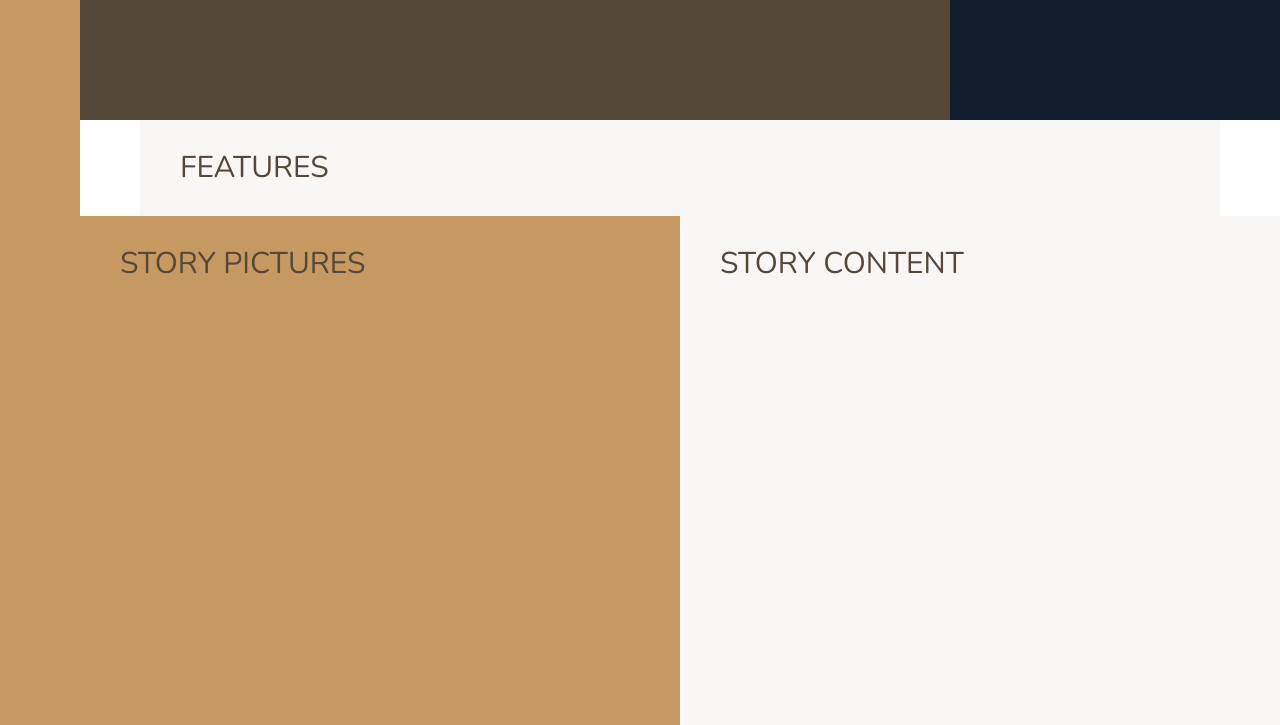
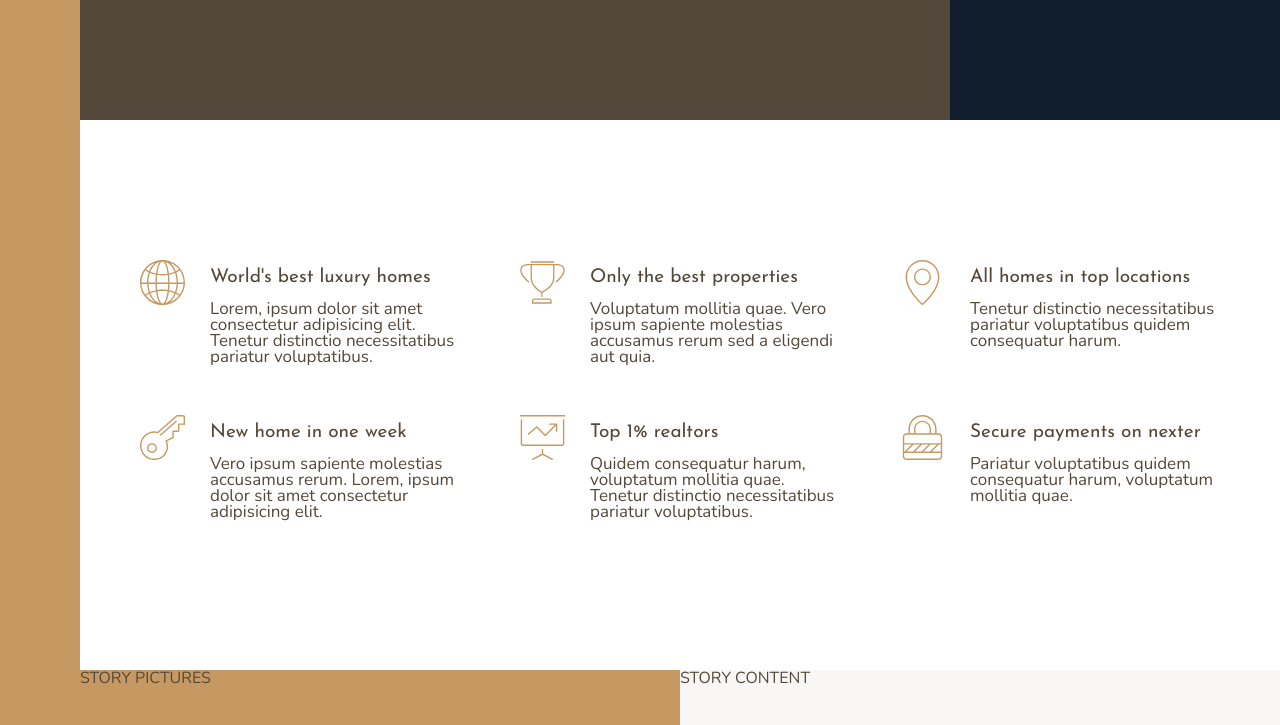
Before and after one commit to DevTruce/nexter, a website: page index.html in a window 1280 px wide. Shown: the part 520-1245 px from the top of the page. Drawn offline with nearby package versions, Linux system fonts and the light colour scheme.

Commit message:
completed feature section

```diff
--- a/index.html
+++ b/index.html
@@ -1,3 +1,5 @@
+<!-- Developer: Truce Ramcharitar -->
+
 <!DOCTYPE html>
 <html lang="en">
   <head>
@@ -14,22 +16,149 @@
 
     <title>nexter &mdash; your home, your freedom</title>
   </head>
+
+  <!--
+    ////////////////////////////////////////
+    // BODY
+   -->
   <body class="container">
+    <!--
+    ////////////////////////////////////////
+    // SIDEBAR
+   -->
     <div class="sidebar">SIDEBAR</div>
 
+    <!--
+    ////////////////////////////////////////
+    // HEADER
+   -->
     <header class="header">HEADER</header>
 
+    <!--
+    ////////////////////////////////////////
+    // REALTORS
+   -->
     <div class="realtors">REALTORS</div>
 
-    <section class="features">FEATURES</section>
+    <!--
+    ////////////////////////////////////////
+    // FEATURES
+   -->
+    <section class="features">
+      <!--
+      ////////////////////////////////////////
+      // FEATURE 1
+      -->
+      <div class="feature">
+        <svg class="feature__icon">
+          <use xlink:href="src/imgs/sprite.svg#icon-global"></use>
+        </svg>
+        <h4 class="header-4 header-4--dark">World's best luxury homes</h4>
+        <p class="feature__text">
+          Lorem, ipsum dolor sit amet consectetur adipisicing elit. Tenetur
+          distinctio necessitatibus pariatur voluptatibus.
+        </p>
+      </div>
 
+      <!--
+      ////////////////////////////////////////
+      // FEATURE 2
+      -->
+      <div class="feature">
+        <svg class="feature__icon">
+          <use xlink:href="src/imgs/sprite.svg#icon-trophy"></use>
+        </svg>
+        <h4 class="header-4 header-4--dark">Only the best properties</h4>
+        <p class="feature__text">
+          Voluptatum mollitia quae. Vero ipsum sapiente molestias accusamus
+          rerum sed a eligendi aut quia.
+        </p>
+      </div>
+
+      <!--
+      ////////////////////////////////////////
+      // FEATURE 3
+      -->
+      <div class="feature">
+        <svg class="feature__icon">
+          <use xlink:href="src/imgs/sprite.svg#icon-map-pin"></use>
+        </svg>
+        <h4 class="header-4 header-4--dark">All homes in top locations</h4>
+        <p class="feature__text">
+          Tenetur distinctio necessitatibus pariatur voluptatibus quidem
+          consequatur harum.
+        </p>
+      </div>
+
+      <!--
+      ////////////////////////////////////////
+      // FEATURE 4
+      -->
+      <div class="feature">
+        <svg class="feature__icon">
+          <use xlink:href="src/imgs/sprite.svg#icon-key"></use>
+        </svg>
+        <h4 class="header-4 header-4--dark">New home in one week</h4>
+        <p class="feature__text">
+          Vero ipsum sapiente molestias accusamus rerum. Lorem, ipsum dolor sit
+          amet consectetur adipisicing elit.
+        </p>
+      </div>
+
+      <!--
+      ////////////////////////////////////////
+      // FEATURE 5
+      -->
+      <div class="feature">
+        <svg class="feature__icon">
+          <use xlink:href="src/imgs/sprite.svg#icon-presentation"></use>
+        </svg>
+        <h4 class="header-4 header-4--dark">Top 1% realtors</h4>
+        <p class="feature__text">
+          Quidem consequatur harum, voluptatum mollitia quae. Tenetur distinctio
+          necessitatibus pariatur voluptatibus.
+        </p>
+      </div>
+
+      <!--
+      ////////////////////////////////////////
+      // FEATURE 6
+      -->
+      <div class="feature">
+        <svg class="feature__icon">
+          <use xlink:href="src/imgs/sprite.svg#icon-lock"></use>
+        </svg>
+        <h4 class="header-4 header-4--dark">Secure payments on nexter</h4>
+        <p class="feature__text">
+          Pariatur voluptatibus quidem consequatur harum, voluptatum mollitia
+          quae.
+        </p>
+      </div>
+    </section>
+
+    <!--
+    ////////////////////////////////////////
+    // STORY
+   -->
     <div class="story__pictures">STORY PICTURES</div>
     <div class="story__content">STORY CONTENT</div>
 
+    <!--
+    ////////////////////////////////////////
+    // HOMES
+   -->
     <section class="homes">HOMES</section>
 
+    <!--
+    ////////////////////////////////////////
+    // GALLERY
+   -->
     <section class="gallery">GALLERY</section>
 
+    <!--
+    ////////////////////////////////////////
+    // FOOTER
+   -->
     <footer class="footer">FOOTER</footer>
   </body>
 </html>
--- a/src/sass/_base.scss
+++ b/src/sass/_base.scss
@@ -1,3 +1,5 @@
+// Developer: Truce Ramcharitar
+
 /////////////////////////////////////////////////////////
 // RESETS
 *,
@@ -31,10 +33,4 @@ body {
     minmax(6rem, 1fr)
     [center-start] repeat(8, [col-start] minmax(min-content, 14rem) [col-end])
     [center-end] minmax(6rem, 1fr) [full-end];
-
-  // for dev purposes (delete me)
-  & > * {
-    padding: 4rem;
-    font-size: 3rem;
-  }
 }
--- a/src/sass/_features.scss
+++ b/src/sass/_features.scss
@@ -1,5 +1,30 @@
+// Developer: Truce Ramcharitar
+
 .features {
-  background-color: $color-grey-light-1;
+  grid-column: center-start / center-end;
+  margin: 15rem 0;
 
-  grid-column: center-start / center-end;
+  display: grid;
+  grid-template-columns: repeat(auto-fit, minmax(25rem, 1fr));
+  grid-gap: 6rem;
+  align-items: start;
+  justify-content: center;
 }
+
+.feature {
+  display: grid;
+  grid-template-columns: min-content 1fr;
+  grid-gap: 1.5rem 2.5rem;
+
+  &__icon {
+    height: 4.5rem;
+    width: 4.5rem;
+    fill: $color-primary;
+    grid-row: 1 / span 2;
+    transform: translateY(-1rem);
+  }
+
+  &__text {
+    font-size: 1.7rem;
+  }
+}
--- a/src/sass/_footer.scss
+++ b/src/sass/_footer.scss
@@ -1,3 +1,5 @@
+// Developer: Truce Ramcharitar
+
 .footer {
   background-color: $color-secondary;
 
--- a/src/sass/_gallery.scss
+++ b/src/sass/_gallery.scss
@@ -1,3 +1,5 @@
+// Developer: Truce Ramcharitar
+
 .gallery {
   background-color: $color-grey-dark-1;
 
--- a/src/sass/_header.scss
+++ b/src/sass/_header.scss
@@ -1,3 +1,5 @@
+// Developer: Truce Ramcharitar
+
 .header {
   background-color: $color-grey-dark-1;
 
--- a/src/sass/_homes.scss
+++ b/src/sass/_homes.scss
@@ -1,3 +1,5 @@
+// Developer: Truce Ramcharitar
+
 .homes {
   background-color: $color-secondary;
 
--- a/src/sass/_realtors.scss
+++ b/src/sass/_realtors.scss
@@ -1,3 +1,5 @@
+// Developer: Truce Ramcharitar
+
 .realtors {
   background-color: $color-secondary;
 
--- a/src/sass/_sidebar.scss
+++ b/src/sass/_sidebar.scss
@@ -1,3 +1,5 @@
+// Developer: Truce Ramcharitar
+
 .sidebar {
   background-color: $color-primary;
 
--- a/src/sass/_story.scss
+++ b/src/sass/_story.scss
@@ -1,3 +1,5 @@
+// Developer: Truce Ramcharitar
+
 .story {
   &__pictures {
     background-color: $color-primary;
--- a/src/sass/_typography.scss
+++ b/src/sass/_typography.scss
@@ -0,0 +1,34 @@
+// Developer: Truce Ramcharitar
+
+/////////////////////////////////////////////////////////
+// HEADINGS
+
+%header {
+  font-family: $font-display;
+  font-weight: 400;
+}
+
+.header-1 {
+  @extend %header;
+}
+
+.header-2 {
+  @extend %header;
+}
+
+.header-3 {
+  @extend %header;
+}
+
+.header-4 {
+  @extend %header;
+  font-size: 1.9rem;
+
+  &--light {
+    color: $color-grey-light-1;
+  }
+
+  &--dark {
+    color: $color-grey-dark-1;
+  }
+}
--- a/src/sass/_variables.scss
+++ b/src/sass/_variables.scss
@@ -1,4 +1,5 @@
-// COLOR VARIABLES
+// Developer: Truce Ramcharitar
+
 /////////////////////////////////////////////////////////
 // COLORS
 $color-primary: #c69963;
--- a/src/sass/main.scss
+++ b/src/sass/main.scss
@@ -1,3 +1,5 @@
+// Developer: Truce Ramcharitar
+
 @import "variables";
 
 @import "base";
```
Also changed, not shown: src/css/style.css.
